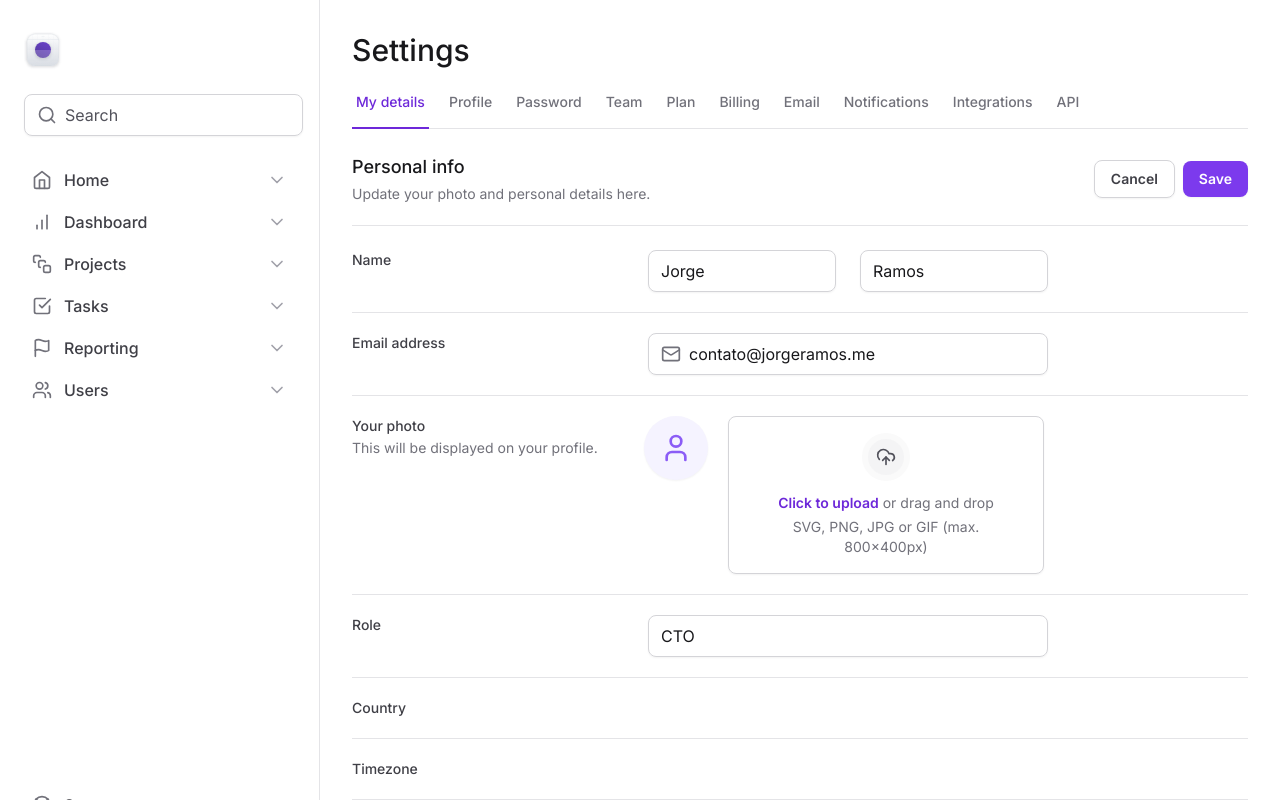
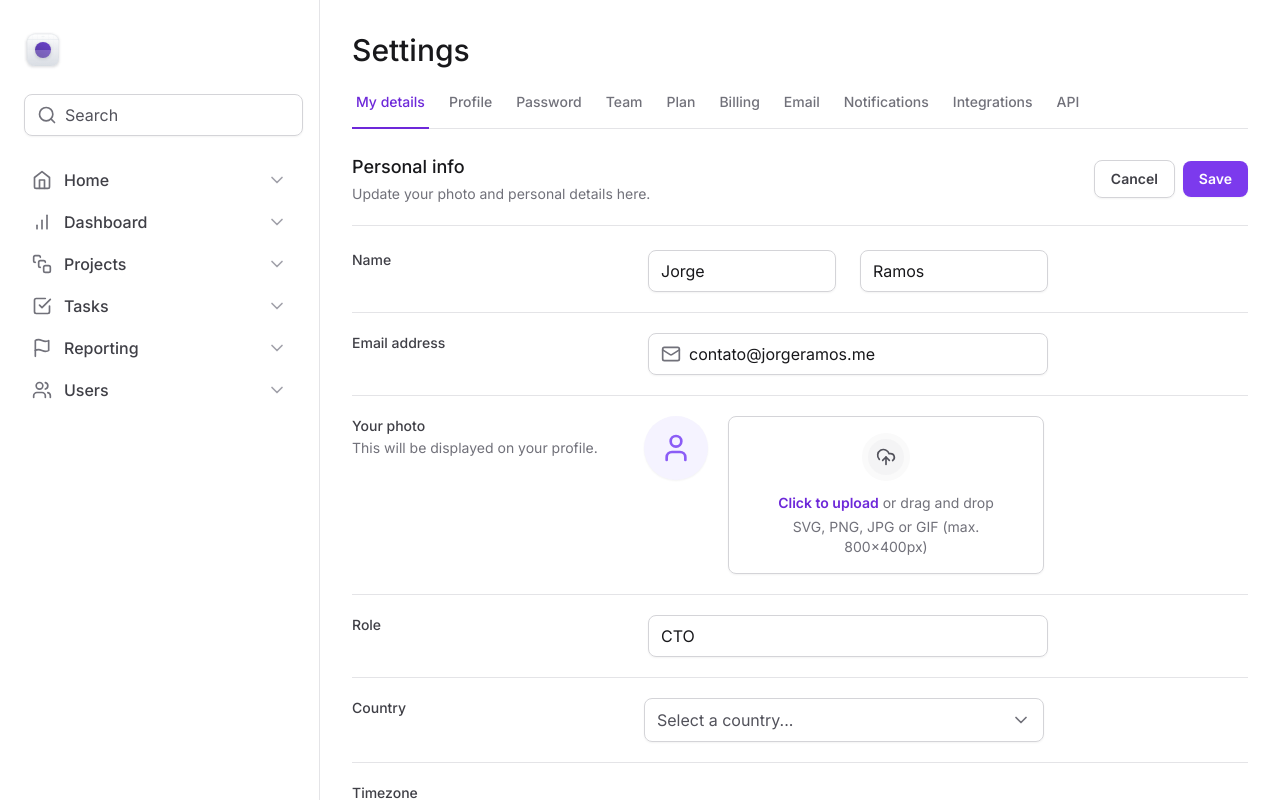
Before and after one commit to jorginhodev/masterizando-o-tailwind, a Next.js app: page / in a window 1280 px wide. Shown: the top 800 px of the page. Built offline with nearby package versions, Linux system fonts and the light colour scheme.

Commit message:
feat: add Select component

```diff
--- a/src/app/page.tsx
+++ b/src/app/page.tsx
@@ -3,6 +3,7 @@
 import { SettingsTabs } from '@/components/settings-tabs'
 import { InputRoot, InputControl, InputPrefix } from '@/components/input'
 import * as FileInput from '@/components/file-input'
+import { Select } from '@/components/select'
 
 export default function Home() {
   return (
@@ -115,7 +116,7 @@
               Country
             </label>
 
-            <div></div>
+            <Select />
           </div>
 
           <div className="grid-cols-form grid gap-3 pt-5">
--- /dev/null
+++ b/src/components/select/index.ts
@@ -0,0 +1 @@
+export { Select } from './select'
--- /dev/null
+++ b/src/components/select/select.tsx
@@ -0,0 +1,55 @@
+'use client'
+
+import * as SelectPrimitive from '@radix-ui/react-select'
+import { Check, ChevronDown } from 'lucide-react'
+
+export const Select = () => {
+  return (
+    <SelectPrimitive.Root>
+      <SelectPrimitive.Trigger className="flex h-11 w-full items-center justify-between gap-2 rounded-lg border border-zinc-300 px-3 py-2 shadow-sm data-[placeholder]:text-zinc-600">
+        <SelectPrimitive.Value
+          placeholder="Select a country..."
+          className="text-black"
+        />
+        <SelectPrimitive.Icon>
+          <ChevronDown className="h-5 w-5 text-zinc-500" />
+        </SelectPrimitive.Icon>
+      </SelectPrimitive.Trigger>
+
+      <SelectPrimitive.Portal>
+        <SelectPrimitive.Content
+          side="bottom"
+          position="popper"
+          sideOffset={8}
+          className="z-10 w-[--radix-select-trigger-width] overflow-hidden rounded-lg border border-zinc-200 bg-white"
+        >
+          <SelectPrimitive.Viewport>
+            <SelectPrimitive.Item
+              value="br"
+              className="flex items-center justify-between gap-2 px-3 py-2.5 outline-none data-[highlighted]:bg-zinc-50"
+            >
+              <SelectPrimitive.ItemText className="text-black">
+                Brazil
+              </SelectPrimitive.ItemText>
+              <SelectPrimitive.ItemIndicator>
+                <Check className="h-4 w-4 text-violet-500" />
+              </SelectPrimitive.ItemIndicator>
+            </SelectPrimitive.Item>
+
+            <SelectPrimitive.Item
+              value="us"
+              className="flex items-center justify-between gap-2 px-3 py-2.5 outline-none data-[highlighted]:bg-zinc-50"
+            >
+              <SelectPrimitive.ItemText className="text-black">
+                United States
+              </SelectPrimitive.ItemText>
+              <SelectPrimitive.ItemIndicator>
+                <Check className="h-4 w-4 text-violet-500" />
+              </SelectPrimitive.ItemIndicator>
+            </SelectPrimitive.Item>
+          </SelectPrimitive.Viewport>
+        </SelectPrimitive.Content>
+      </SelectPrimitive.Portal>
+    </SelectPrimitive.Root>
+  )
+}
```
